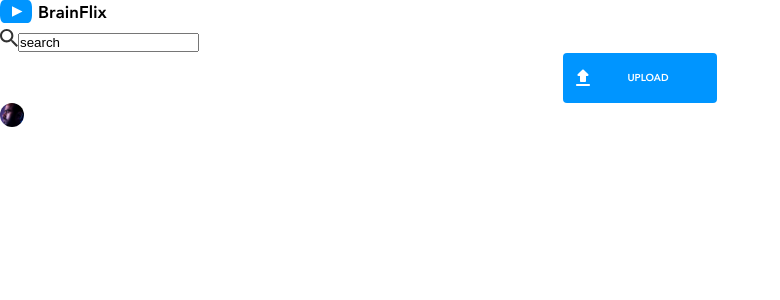
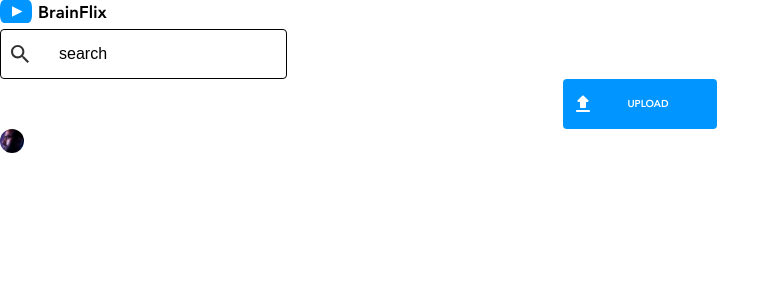
Before and after one commit to Annopara/ann-opara-brainflix, a React (Create React App) app: page / in a window 1280 px wide. Shown: the top 300 px of the page, without its empty margins (0-780 px from the left). Built offline with nearby package versions, Linux system fonts and the light colour scheme.

Commit message:
updates searcbar component styles

```diff
--- a/src/components/Header/Header.js
+++ b/src/components/Header/Header.js
@@ -12,7 +12,7 @@ import avatarImg from "../../assets/Images/Mohan-muruge.jpg";
 const Header = () => {
   return (
     <>
-      <header>
+      <header className='header'>
         <Logo src={BrainFlixLogo} />
 
         <div>
--- a/src/components/Header/Header.scss
+++ b/src/components/Header/Header.scss
@@ -0,0 +1,5 @@
+.header {
+  display: flex;
+  flex-direction: column;
+  justify-content: space-between;
+}
--- a/src/components/SearchBar/SearchBar.scss
+++ b/src/components/SearchBar/SearchBar.scss
@@ -1,19 +1,28 @@
-.search-form {
+.search {
   display: flex;
 
   &__container {
-    position: relative;
     display: flex;
+    align-items: center;
+    // width: 10%;
+    height: 50px;
+    background-color: #fff;
+    border-radius: 4px;
+    padding: 10px;
+    border: 1px solid black;
+  }
 
-    &__icon {
-      position: absolute;
-      left: 10px;
-      top: 50%;
-      transform: translateY(-50%);
-    }
+  &__icon {
+    margin-right: 10px;
+  }
 
-    &__input {
-      padding-left: 30px;
-    }
+  &__input {
+    padding: 10px;
+    margin-left: 10px;
+    flex: 1;
+    border: none;
+    outline: none;
+    font-size: 1rem;
+    width: 100%;
   }
 }
```
